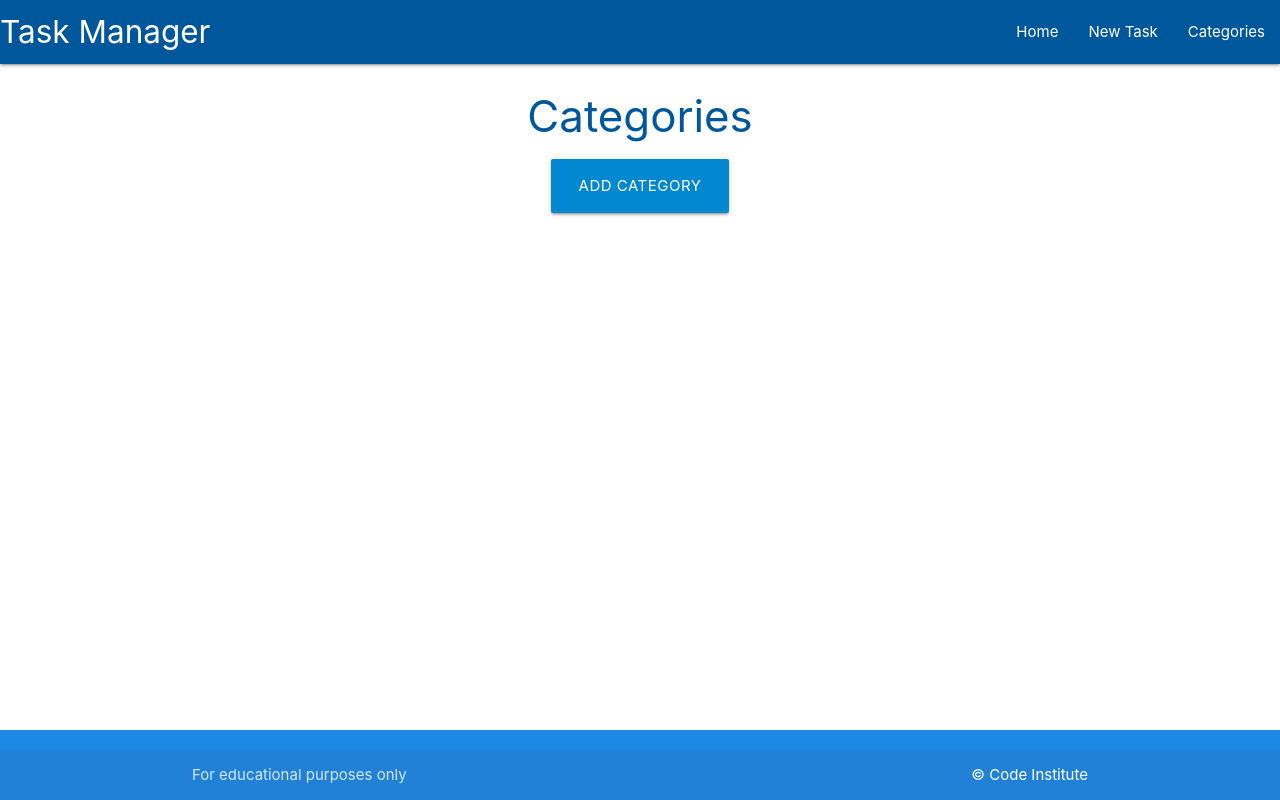
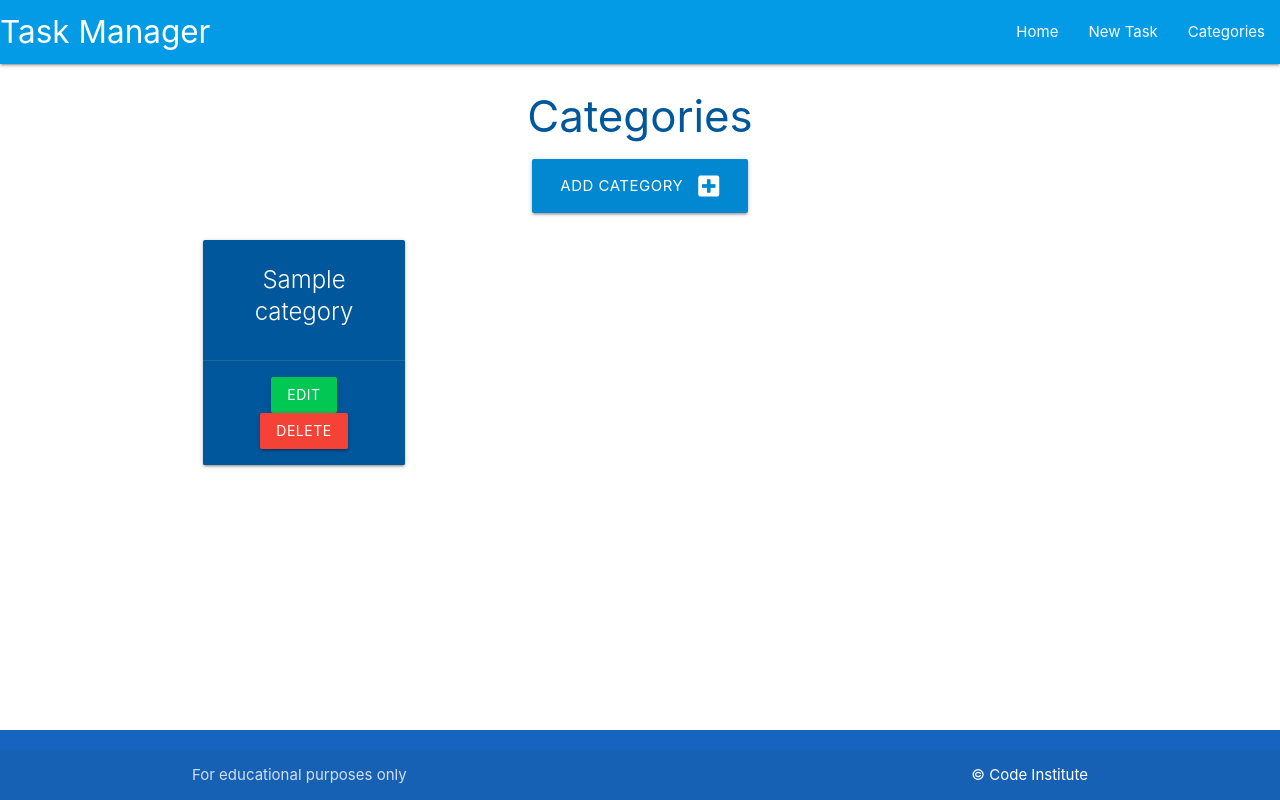
Before and after one commit to CodeGreg1/flask-sqlachemy-task-manager, a Flask app: page /categories in a window 1280 px wide. Run offline with Flask 2, Linux system fonts and the light colour scheme; tables that the repository leaves empty hold one stand-in row (values such as "Sample post").

Commit message:
Copy pasted OG files to see if it corrects 500 err

```diff
--- a/taskmanager/__init__.py
+++ b/taskmanager/__init__.py
@@ -1,6 +1,6 @@
-import os  # noqa
+import os
 from flask import Flask
-from flask_sqlalchemy import SQLAlchemy  # noqa
+from flask_sqlalchemy import SQLAlchemy
 if os.path.exists("env.py"):
     import env  # noqa
 
--- a/taskmanager/models.py
+++ b/taskmanager/models.py
@@ -1,5 +1,3 @@
-
-
 from taskmanager import db
 
 
--- a/taskmanager/routes.py
+++ b/taskmanager/routes.py
@@ -10,7 +10,8 @@ def home():
 
 @app.route("/categories")
 def categories():
-    return render_template("categories.html")
+    categories = list(Category.query.order_by(Category.category_name).all())
+    return render_template("categories.html", categories=categories)
 
 
 @app.route("/add_category", methods=["GET", "POST"])
--- a/taskmanager/templates/base.html
+++ b/taskmanager/templates/base.html
@@ -1,35 +1,41 @@
 <!DOCTYPE html>
 <html lang="en">
 <head>
+
     <meta charset="UTF-8">
     <meta http-equiv="X-UA-Compatible" content="IE=edge">
     <meta name="viewport" content="width=device-width, initial-scale=1.0">
-    <link rel="stylesheet" href="https://cdnjs.cloudflare.com/ajax/libs/font-awesome/5.15.3/css/all.min.css" integrity="sha512-iBBXm8fW90+nuLcSKlbmrPcLa0OT92xO1BIsZ+ywDWZCvqsWgccV3gFoRBv0z+8dLJgyAHIhR35VZc2oM/gI1w==" crossorigin="anonymous" referrerpolicy="no-referrer">
-    <link rel="stylesheet" href="https://cdnjs.cloudflare.com/ajax/libs/materialize/1.0.0/css/materialize.min.css" type="text/css">
+    <link rel="stylesheet" href="https://cdnjs.cloudflare.com/ajax/libs/font-awesome/5.15.3/css/all.min.css"
+        integrity="sha512-iBBXm8fW90+nuLcSKlbmrPcLa0OT92xO1BIsZ+ywDWZCvqsWgccV3gFoRBv0z+8dLJgyAHIhR35VZc2oM/gI1w=="
+        crossorigin="anonymous" referrerpolicy="no-referrer">
+    <link rel="stylesheet" href="https://cdnjs.cloudflare.com/ajax/libs/materialize/1.0.0/css/materialize.min.css"
+        type="text/css">
     <link rel="stylesheet" href="{{ url_for('static', filename='css/style.css') }}" type="text/css">
     <title>Task Manager</title>
 </head>
+
 <body>
+
     <header>
-        <nav class="light-blue darken-4">
-            <!--top nav-->
+        <!-- top navbar -->
+        <nav class="light-blue darken-1">
             <div class="nav-wrapper">
-              <a href="#!" class="brand-logo">Task Manager</a>
-              <a href="#" data-target="mobile-demo" class="sidenav-trigger"><i class="fas fa-bars">menu</i></a>
-              <ul class="right hide-on-med-and-down">
+            <a href="{{ url_for('home') }}" class="brand-logo">Task Manager</a>
+            <a href="#" data-target="mobile-demo" class="sidenav-trigger"><i class="fas fa-bars"></i></a>
+            <ul class="right hide-on-med-and-down">
                 <li><a href="{{ url_for('home') }}">Home</a></li>
-                <li><a href="{{ url_for('home') }}">New Task</a></li>
+                <li><a href="">New Task</a></li>
                 <li><a href="{{ url_for('categories') }}">Categories</a></li>
-              </ul>
+            </ul>
             </div>
-          </nav>
+        </nav>
 
-            <!--mob side nav-->
-          <ul class="sidenav" id="mobile-demo">
+        <!-- mobile sidenav -->
+        <ul class="sidenav" id="mobile-demo">
             <li><a href="{{ url_for('home') }}">Home</a></li>
-            <li><a href="{{ url_for('home') }}">New Task</a></li>
+            <li><a href="">New Task</a></li>
             <li><a href="{{ url_for('categories') }}">Categories</a></li>
-          </ul>
+        </ul>
     </header>
 
     <main class="container">
@@ -37,7 +43,7 @@
         {% endblock %}
     </main>
 
-    <footer class="page-footer blue darken-1">
+    <footer class="page-footer blue darken-3">
         <div class="footer-copyright">
             <div class="container">
                 For educational purposes only
@@ -47,6 +53,7 @@
     </footer>
 
     <script src="https://cdnjs.cloudflare.com/ajax/libs/materialize/1.0.0/js/materialize.min.js"></script>
-    <script href="{{ url_for('static', filename='js/script.js') }}"></script>
+    <script src="{{ url_for('static', filename='js/script.js') }}"></script>
+
 </body>
 </html>
--- a/taskmanager/templates/categories.html
+++ b/taskmanager/templates/categories.html
@@ -5,8 +5,26 @@
 
 <div class="row">
     <div class="col s12 center-align">
-        <a href="{{ url_for('add_category') }}" class="btn-large light-blue darken-2">Add Category</a>
+        <a href="{{ url_for('add_category') }}" class="btn-large light-blue darken-2">
+            Add Category <i class="fas fa-plus-square right"></i>
+        </a>
     </div>
 </div>
 
+<div class="row">
+    {% for category in categories %}
+    <div class="col s12 m6 l3">
+        <div class="card light-blue darken-4 center-align">
+            <div class="card-content white-text">
+                <span class="card-title">{{ category.category_name }}</span>
+            </div>
+            <div class="card-action">
+                <a href="#" class="btn green accent-4">Edit</a>
+                <a href="#" class="btn red">Delete</a>
+            </div>
+        </div>
+    </div>
+    {% endfor %}
+</div>
+
 {% endblock %}
```
Also changed, not shown: taskmanager/templates/add_category.html (+4 -3 lines), run.py (line endings or trailing spaces), taskmanager/static/css/style.css (line endings or trailing spaces), taskmanager/static/js/script.js (line endings or trailing spaces), taskmanager/templates/tasks.html (line endings or trailing spaces).
